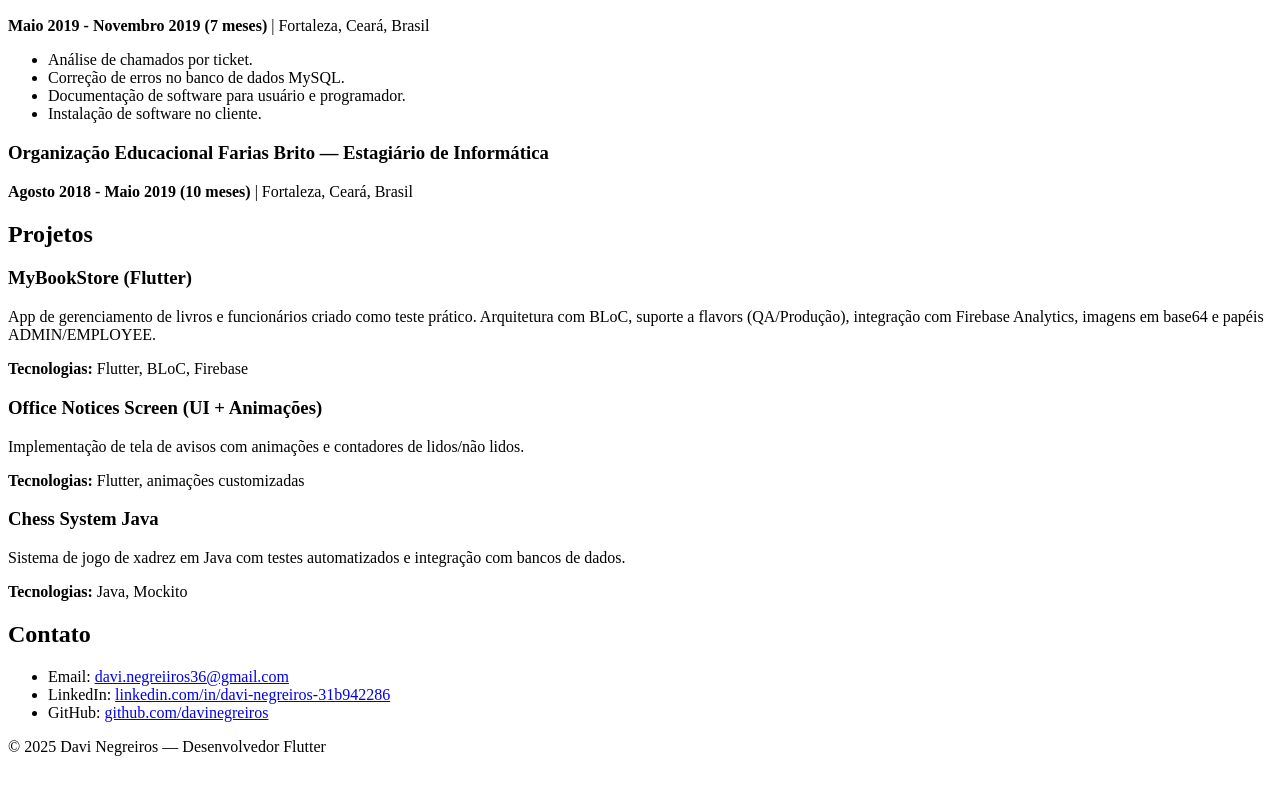
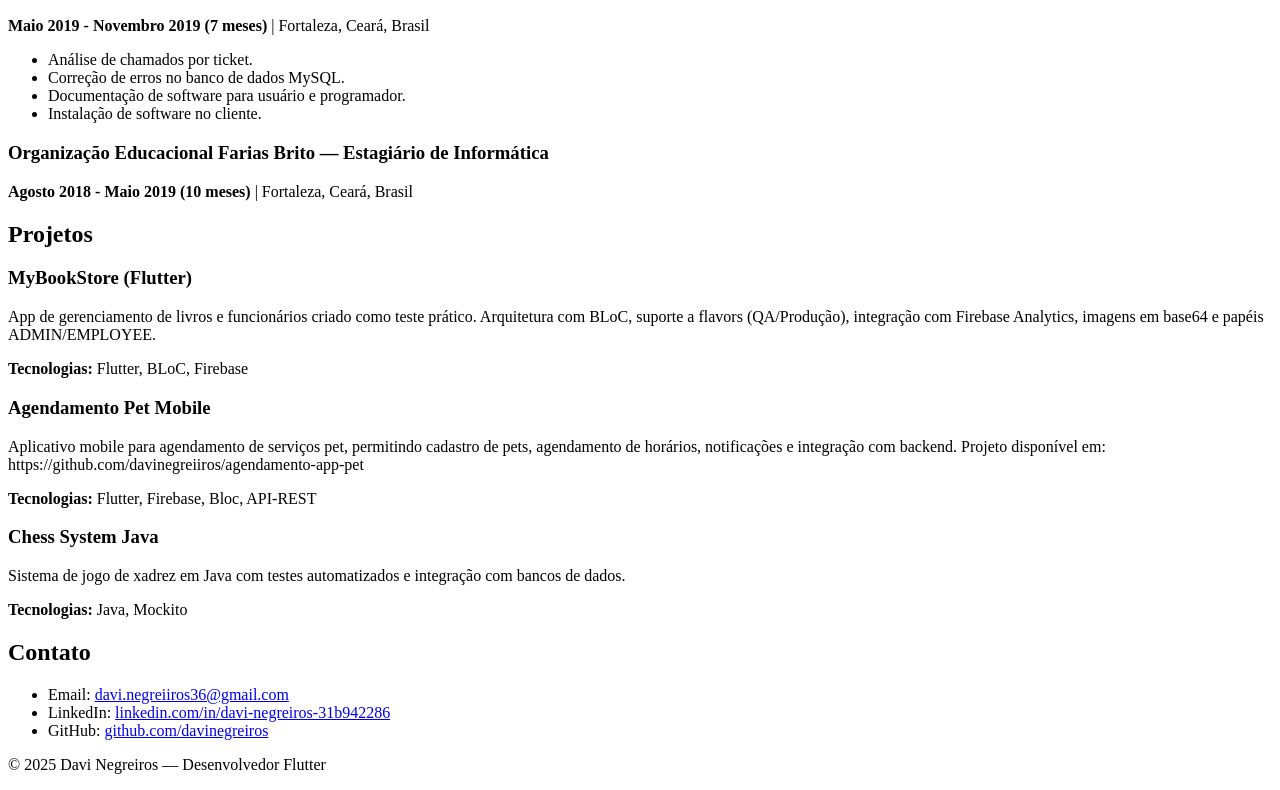
Before and after one commit to davinegreiiros/portifolio-web, a React (Vite) app: page / in a window 1280 px wide. Shown: the part 1765-2555 px from the top of the page. Built offline with nearby package versions, Linux system fonts and the light colour scheme; the HTML template or start-up script is replaced by a standard one.

Commit message:
fix: ajust project

```diff
--- a/src/components/Projects.jsx
+++ b/src/components/Projects.jsx
@@ -7,9 +7,9 @@
     tech: 'Flutter, BLoC, Firebase'
   },
   {
-    title: 'Office Notices Screen (UI + Animações)',
-    desc: 'Implementação de tela de avisos com animações e contadores de lidos/não lidos.',
-    tech: 'Flutter, animações customizadas'
+    title: 'Agendamento Pet Mobile',
+    desc: 'Aplicativo mobile para agendamento de serviços pet, permitindo cadastro de pets, agendamento de horários, notificações e integração com backend. Projeto disponível em: https://github.com/davinegreiiros/agendamento-app-pet',
+    tech: 'Flutter, Firebase, Bloc, API-REST'
   },
   {
     title: 'Chess System Java',
```
